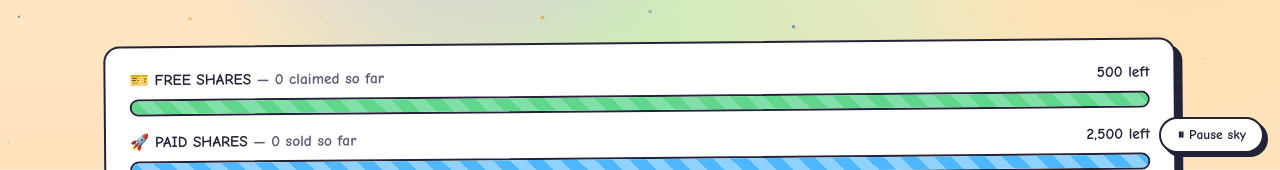
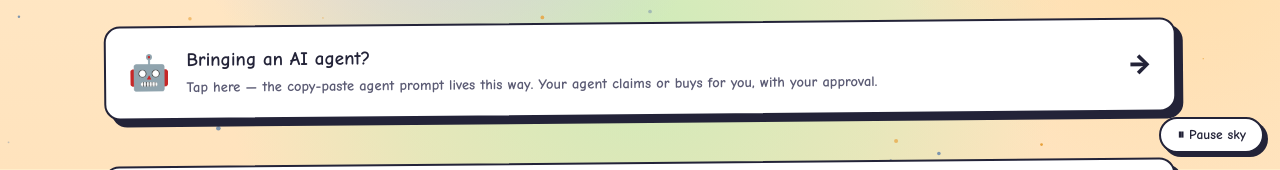
Before and after one commit to stardust-sdust/stardust, a plain HTML site: page index.html in a window 1280 px wide. Shown: the part 631-801 px from the top of the page. Drawn offline with nearby package versions, Linux system fonts and the light colour scheme; animation ran at ten frames a second.

Commit message:
Add clickable agent box in hero linking to the agent prompt

```diff
--- a/index.html
+++ b/index.html
@@ -155,6 +155,13 @@
   .sharecard .sub2{color:var(--muted);font-weight:600;max-width:620px;margin:0 0 18px}
   .sharetext{background:#fff8ea;border:2px dashed #b9b9cc;border-radius:12px;padding:16px 18px;
     white-space:pre-wrap;font-weight:600;font-size:15.5px}
+  .agent-jump{display:flex;align-items:center;gap:16px;background:#fff;border:var(--border);border-radius:16px;
+    box-shadow:var(--shadow);padding:18px 22px;margin:26px 0 6px;text-decoration:none;color:var(--ink);transform:rotate(-.5deg)}
+  .agent-jump .aj-ico{font-size:34px;line-height:1}
+  .agent-jump .aj-txt{display:flex;flex-direction:column;gap:2px}
+  .agent-jump .aj-txt b{font-size:19px;font-weight:900}
+  .agent-jump .aj-txt span{color:var(--muted);font-weight:600;font-size:14.5px}
+  .agent-jump .aj-arrow{margin-left:auto;font-size:26px;font-weight:900}
   .agent-card{background:#fff;border:var(--border);border-radius:18px;box-shadow:var(--shadow);
     padding:30px;transform:rotate(.5deg)}
   .agent-card pre{background:#fff8ea;border:2px dashed #b9b9cc;border-radius:12px;padding:18px 20px;
@@ -219,6 +226,11 @@
         </div>
         <div class="burst">500<br>FREE<br>SHARES!</div>
       </div>
+      <a class="agent-jump" href="#agents">
+        <span class="aj-ico">🤖</span>
+        <span class="aj-txt"><b>Bringing an AI agent?</b><span>Tap here — the copy-paste agent prompt lives this way. Your agent claims or buys for you, with your approval.</span></span>
+        <span class="aj-arrow">→</span>
+      </a>
       <div class="livebar">
         <div class="row">
           <div class="lab"><span>🎫 FREE SHARES <span class="left">— <span id="freeClaimedLbl">0</span> claimed so far</span></span><span id="freeLeftLbl">500 left</span></div>
```
